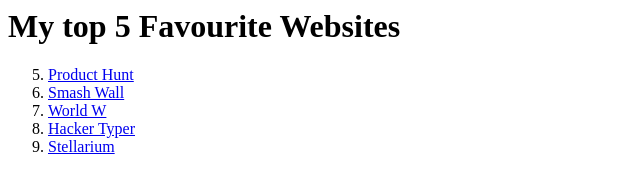
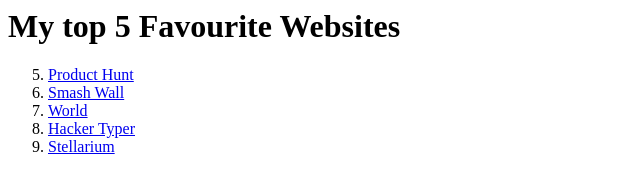
Before and after one commit to NanduRajak/anchor-elements, a plain HTML site: page index.html in a window 1280 px wide. Shown: the full height of the page, 0-640 px from the left. Drawn offline with Linux system fonts and the light colour scheme.

Commit message:
Update index.html

```diff
--- a/index.html
+++ b/index.html
@@ -9,7 +9,7 @@
         <a href="https://www.smashthewalls.com/">Smash Wall</a>
     </li>
     <li>
-        <a href="https://www.wordle.com/">World W</a>
+        <a href="https://www.wordle.com/">World </a>
     </li>
     <li>
         <a href="https://www.hackertyper.com/">Hacker Typer</a>
```
